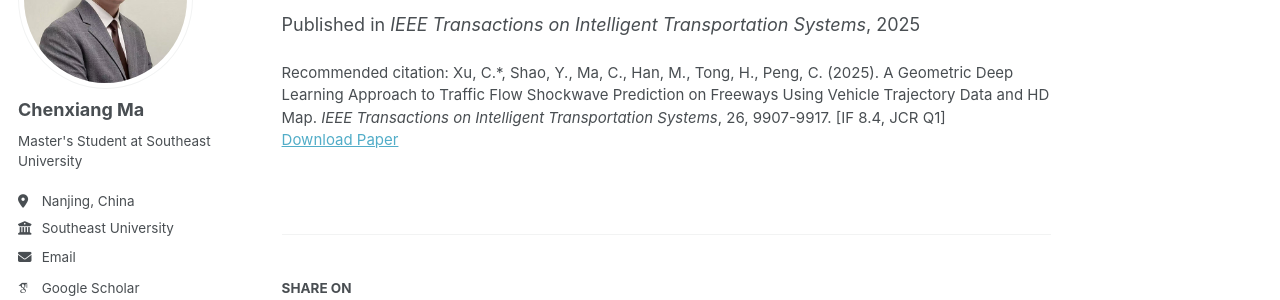
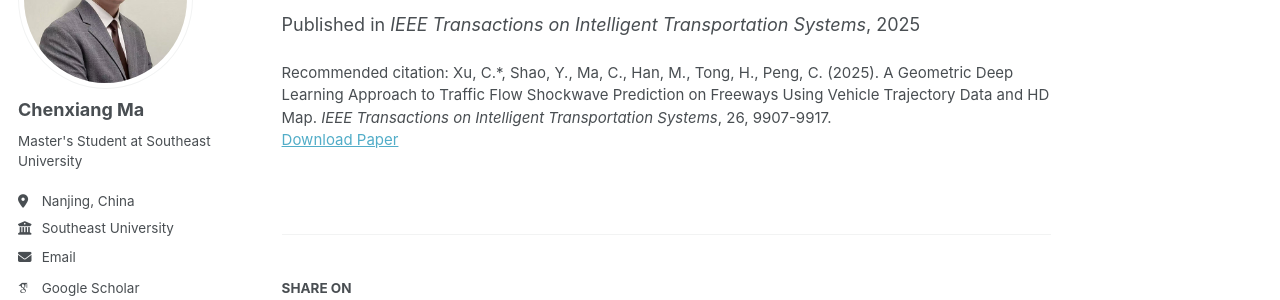
Before and after one commit to macxii23/macxii23.github.io, a Jekyll site: the page built from _publications/2025-01-02-geometric-deep-learning-approach-traffic-flow-shockwave.md, in a window 1280 px wide. Shown: the part 190-490 px from the top of the page. Built offline with Jekyll 4.4.1, drawn with Linux system fonts in a browser that asks for light colours; some web fonts are replaced; a script bundle is joined from its source files by our own code; library files that are not in the unit come from our copies.

Commit message:
Update 2025-01-02-geometric-deep-learning-approach-traffic-flow-shockwave.md

```diff
--- a/_publications/2025-01-02-geometric-deep-learning-approach-traffic-flow-shockwave.md
+++ b/_publications/2025-01-02-geometric-deep-learning-approach-traffic-flow-shockwave.md
@@ -7,8 +7,8 @@
 permalink: /publication/2025-01-02-geometric-deep-learning-approach-traffic-flow-shockwave
 excerpt: 'A Geometric Deep Learning Approach to Traffic Flow Shockwave Prediction on Freeways Using Vehicle Trajectory Data and HD Map'
 date: 2025-01-02
-authors: "Chengcheng Xu*, Yongcheng Shao, Chenxiang Ma, Pan Liu, Jianhui Huang"  # 可选，不提供会从 citation 提取
+authors: "Chengcheng Xu*, Yongcheng Shao, Chenxiang Ma, Mingmin Han, Hao Tong, Chang Peng"  # 可选，不提供会从 citation 提取
 venue: 'IEEE Transactions on Intelligent Transportation Systems'
 paperurl: 'http://doi.org/10.1109/TITS.2025.3563767'
-citation: 'Xu, C.*, Shao, Y., Ma, C., Han, M., Tong, H., Peng, C. (2025). A Geometric Deep Learning Approach to Traffic Flow Shockwave Prediction on Freeways Using Vehicle Trajectory Data and HD Map. <i>IEEE Transactions on Intelligent Transportation Systems</i>, 26, 9907-9917. [IF 8.4, JCR Q1]'
+citation: 'Xu, C.*, Shao, Y., Ma, C., Han, M., Tong, H., Peng, C. (2025). A Geometric Deep Learning Approach to Traffic Flow Shockwave Prediction on Freeways Using Vehicle Trajectory Data and HD Map. <i>IEEE Transactions on Intelligent Transportation Systems</i>, 26, 9907-9917.'
 ---
```
